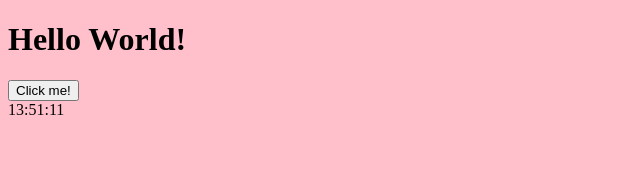
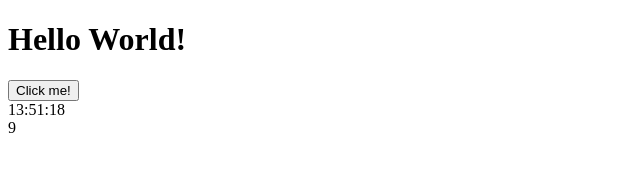
Before and after one commit to kruemel0611/codingsunday1, a plain HTML site: page alison/index.html in a window 1280 px wide. Both pictures are taken after a click on the button "Click me!". Shown: the whole page, without its empty margins (0-640 px from the left). Drawn offline with nearby package versions, Linux system fonts and the light colour scheme.

Commit message:
made bomb countdown

```diff
--- a/alison/index.html
+++ b/alison/index.html
@@ -11,8 +11,9 @@
 
 <h1>Hello World!</h1>
 <div id="main">
-    <button onclick="changeColor()">Click me!</button>
+    <button onclick="startBomb()">Click me!</button>
     <div id="clock"></div>
+    <div id="bomb"></div>
 </div>
 
 <script src="script.js"></script>
--- a/alison/script.js
+++ b/alison/script.js
@@ -10,12 +10,34 @@ function startTime() {
     var m = today.getMinutes();
     var s = today.getSeconds();
 
+    m = checkTime(m);
+    s = checkTime(s);
+
     $("#clock").html(h + ":" + m + ":" + s);
 
-
+    setTimeout(startTime, 500);
 }
 
-function changeColor() {
-    console.log("I clicked!");
-    $("body").css("background-color", "pink");
+function checkTime(number){
+    if(number < 10){
+        number = "0"+number;
+    }
+    return number;
 }
+
+function startBomb() {
+    var bombSeconds = 11;
+    tick(bombSeconds);
+}
+
+function tick(bombSeconds) {
+   bombSeconds = bombSeconds - 1;
+   setTimeout(function(){
+        if (bombSeconds === 0){
+            $("#bomb").html("BOOM!");
+        } else {
+            tick(bombSeconds);
+            $("#bomb").html(bombSeconds);
+        }
+    }, 1000)
+}
```
